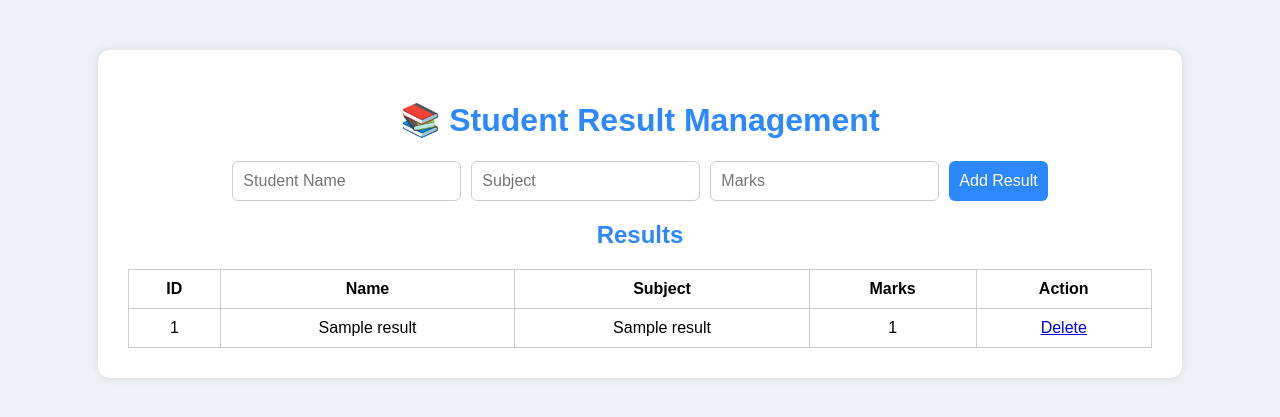
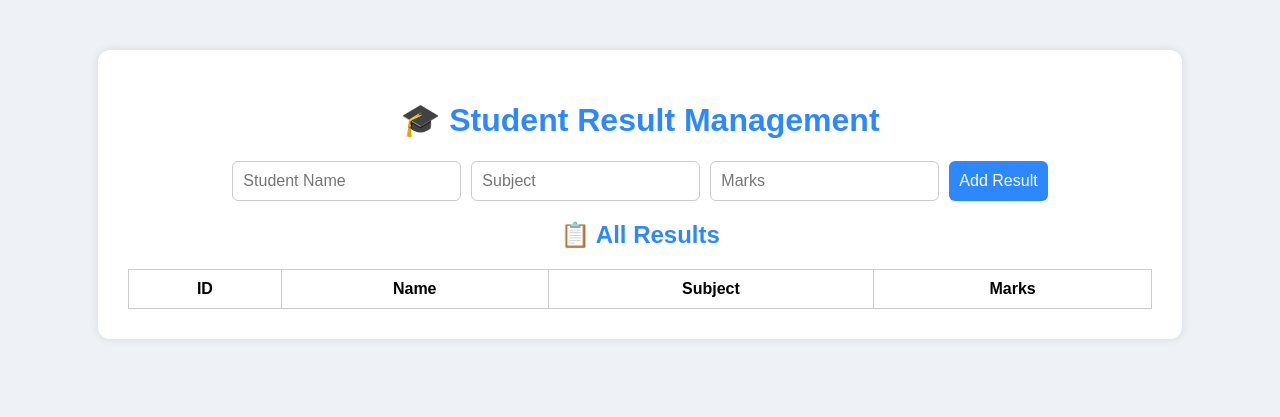
Before and after one commit to Dishan018/Student-Result-Management-System, a Flask app: page / in a window 1280 px wide. Shown: the top 417 px of the page. Run offline with Flask 3, Linux system fonts and the light colour scheme; tables that the repository leaves empty hold one stand-in row (values such as "Sample post"); lists and menus that the app fills with data are empty.

Commit message:
index.html

```diff
--- a/templates/index.html
+++ b/templates/index.html
@@ -1,37 +1,32 @@
 <!DOCTYPE html>
-<html lang="en">
+<html>
 <head>
-    <meta charset="UTF-8">
     <title>Student Result Management</title>
-    <link rel="stylesheet" href="{{ url_for('static', filename='style.css') }}">
+    <link rel="stylesheet" href="/static/style.css">
 </head>
 <body>
     <div class="container">
-        <h1>📚 Student Result Management</h1>
-
-        <form method="POST" action="/add">
+        <h1>🎓 Student Result Management</h1>
+        <form method="post" action="/add">
             <input type="text" name="name" placeholder="Student Name" required>
             <input type="text" name="subject" placeholder="Subject" required>
             <input type="number" name="marks" placeholder="Marks" required>
             <button type="submit">Add Result</button>
         </form>
-
-        <h2>Results</h2>
+        <h2>📋 All Results</h2>
         <table>
             <tr>
                 <th>ID</th>
                 <th>Name</th>
                 <th>Subject</th>
                 <th>Marks</th>
-                <th>Action</th>
             </tr>
-            {% for row in data %}
+            {% for row in records %}
             <tr>
                 <td>{{ row[0] }}</td>
                 <td>{{ row[1] }}</td>
                 <td>{{ row[2] }}</td>
                 <td>{{ row[3] }}</td>
-                <td><a href="/delete/{{ row[0] }}">Delete</a></td>
             </tr>
             {% endfor %}
         </table>
```
